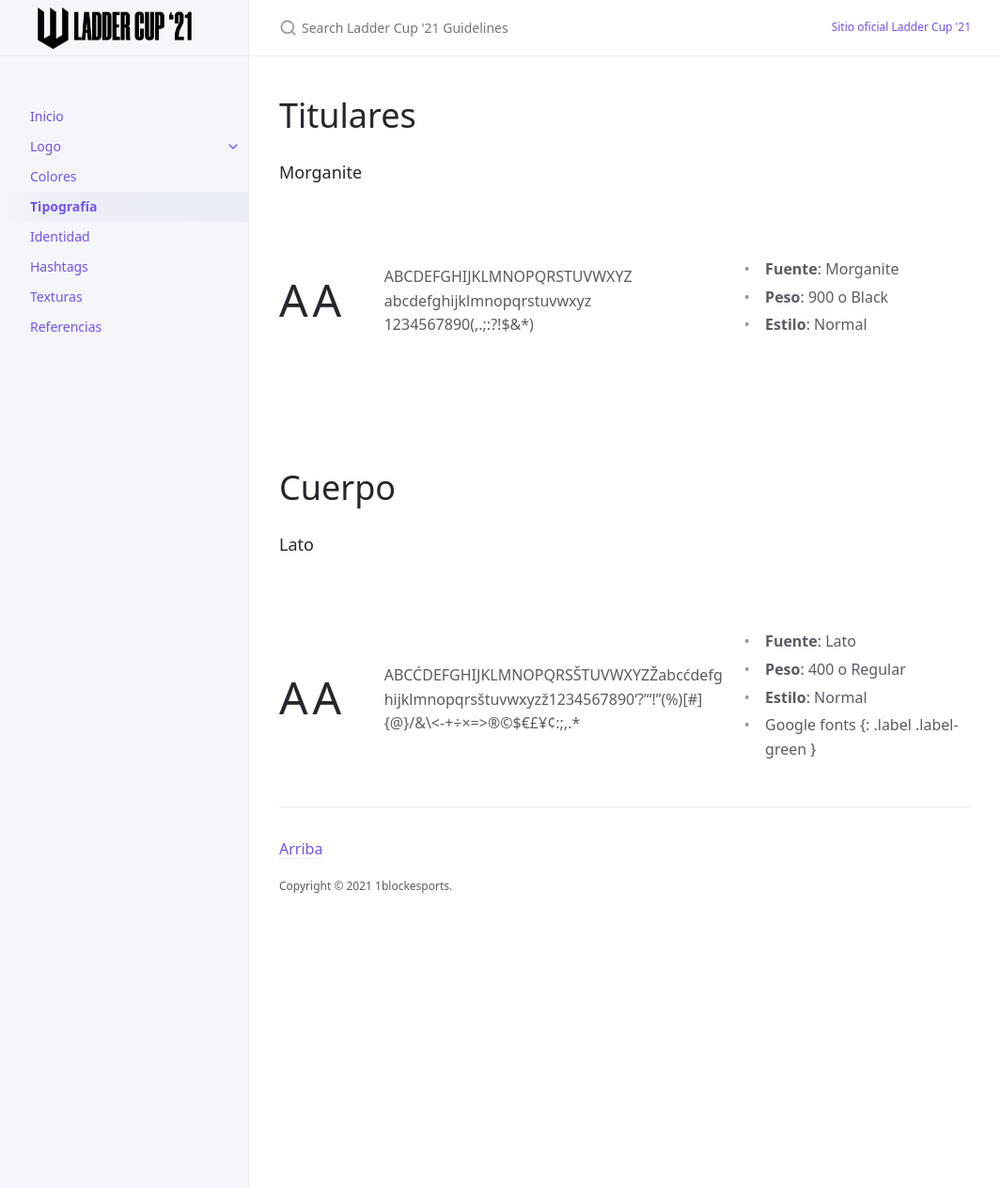
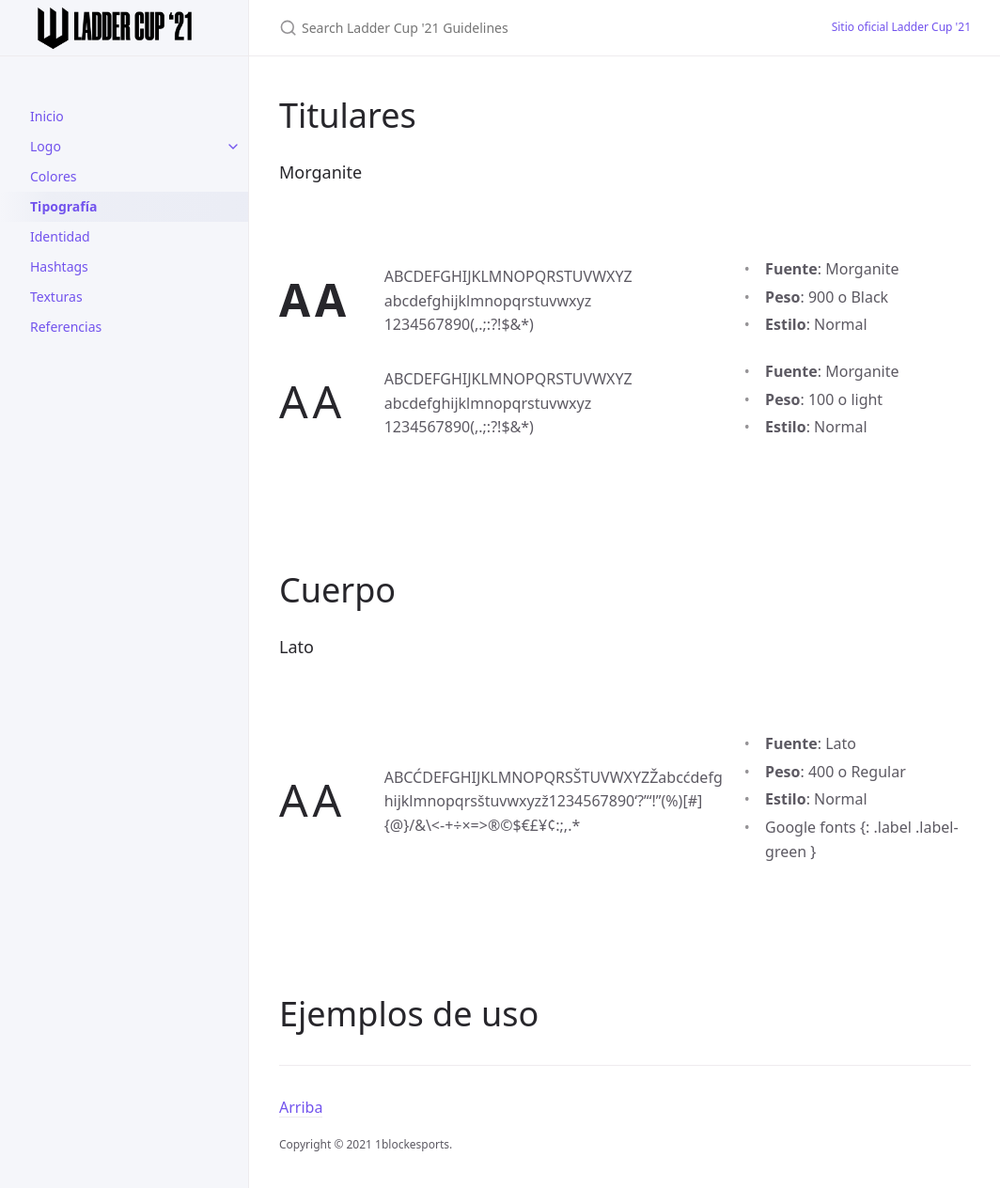
Before and after one commit to 1blockesports/laddercup-guidelines, a Jekyll site: the page built from docs/tipografia.md, in a window 1280 px wide and 1267 px high. Shown: the top 1264 px of the window at 94% size, without its empty margins (107-1171 px from the left). Built offline with Jekyll 4.4.1, drawn with Linux system fonts in a browser that asks for light colours.

Commit message:
Update tipografia.md

```diff
--- a/docs/tipografia.md
+++ b/docs/tipografia.md
@@ -11,7 +11,7 @@
 
 <div style="display:flex;flex-direction:row;flex-wrap:wrap;justify-content:space-between;align-items:center">
 <div style="width:13%">
-<h4 style="font-size: 3rem !important;">AA</h4>
+<h4 style="font-size: 3rem !important;font-weight:900">AA</h4>
 </div>
 <div style="width:54%;overflow-wrap: anywhere;padding: 1rem;">
 ABCDEFGHIJKLMNOPQRSTUVWXYZ
@@ -22,6 +22,24 @@
 <ul>
 <li><strong>Fuente</strong>: Morganite</li>
 <li><strong>Peso</strong>: 900 o Black</li>
+<li><strong>Estilo</strong>: Normal</li>
+</ul>
+</div>
+</div>
+
+<div style="display:flex;flex-direction:row;flex-wrap:wrap;justify-content:space-between;align-items:center">
+<div style="width:13%">
+<h4 style="font-size: 3rem !important;font-weight:100">AA</h4>
+</div>
+<div style="width:54%;overflow-wrap: anywhere;padding: 1rem;">
+ABCDEFGHIJKLMNOPQRSTUVWXYZ
+abcdefghijklmnopqrstuvwxyz
+1234567890(,.;:?!$&*)
+</div>
+<div style="width:33%">
+<ul>
+<li><strong>Fuente</strong>: Morganite</li>
+<li><strong>Peso</strong>: 100 o light</li>
 <li><strong>Estilo</strong>: Normal</li>
 </ul>
 </div>
@@ -49,3 +67,7 @@
 </ul>
 </div>
 </div>
+<br>
+<br>
+
+# Ejemplos de uso
```
